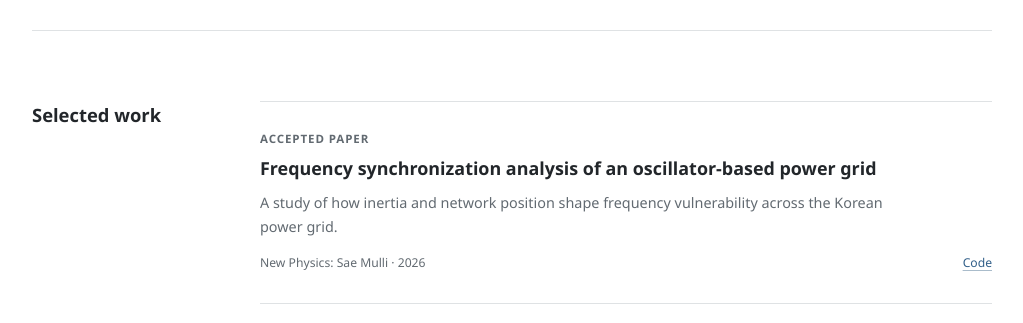
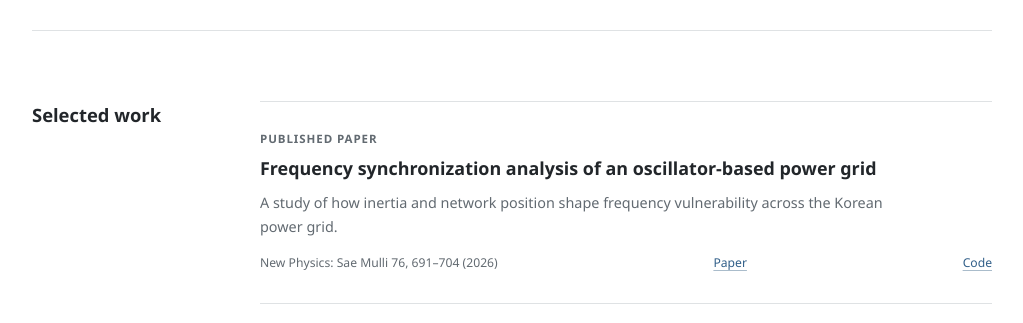
Before and after one commit to moosung001/moosung001.github.io, a Next.js app: page / in a window 1280 px wide. Shown: the part 1120-1443 px from the top of the page, without its empty margins (128-1151 px from the left). Built offline with nearby package versions, Linux system fonts and the light colour scheme.

Commit message:
Update paper publication status and journal link

```diff
--- a/app/page.tsx
+++ b/app/page.tsx
@@ -10,11 +10,12 @@ const interests = [
 
 const work = [
   {
-    type: "Accepted paper",
+    type: "Published paper",
     title: "Frequency synchronization analysis of an oscillator-based power grid",
     description:
       "A study of how inertia and network position shape frequency vulnerability across the Korean power grid.",
-    meta: "New Physics: Sae Mulli · 2026",
+    meta: "New Physics: Sae Mulli 76, 691–704 (2026)",
+    paperHref: "https://doi.org/10.3938/NPSM.76.691",
     href: "https://github.com/moosung001/kpg-swing-analysis",
     label: "Code",
   },
@@ -106,6 +107,9 @@ export default function Home() {
               <p className="work-description">{item.description}</p>
               <div className="work-details">
                 <span>{item.meta}</span>
+                {item.paperHref ? (
+                  <a href={item.paperHref} target="_blank" rel="noreferrer">Paper</a>
+                ) : null}
                 {item.href && item.label ? (
                   <a href={item.href} target="_blank" rel="noreferrer">{item.label}</a>
                 ) : null}
```
